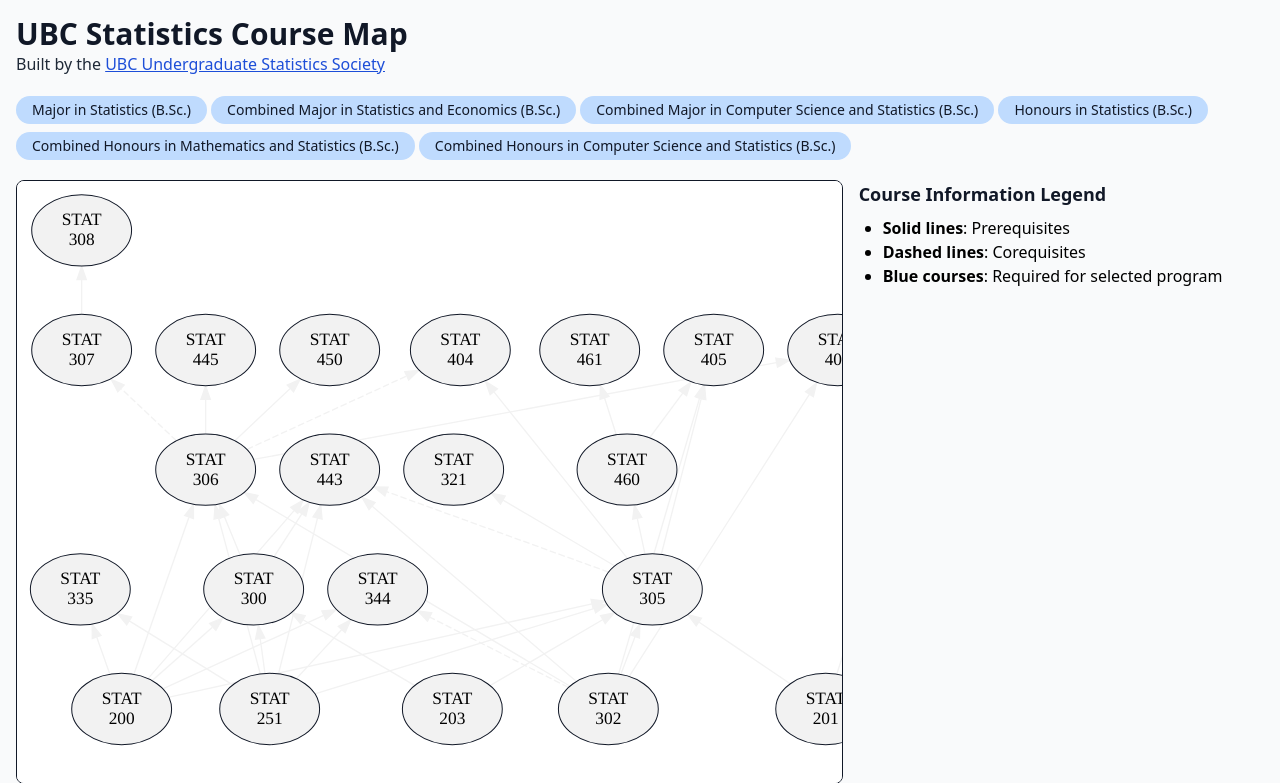
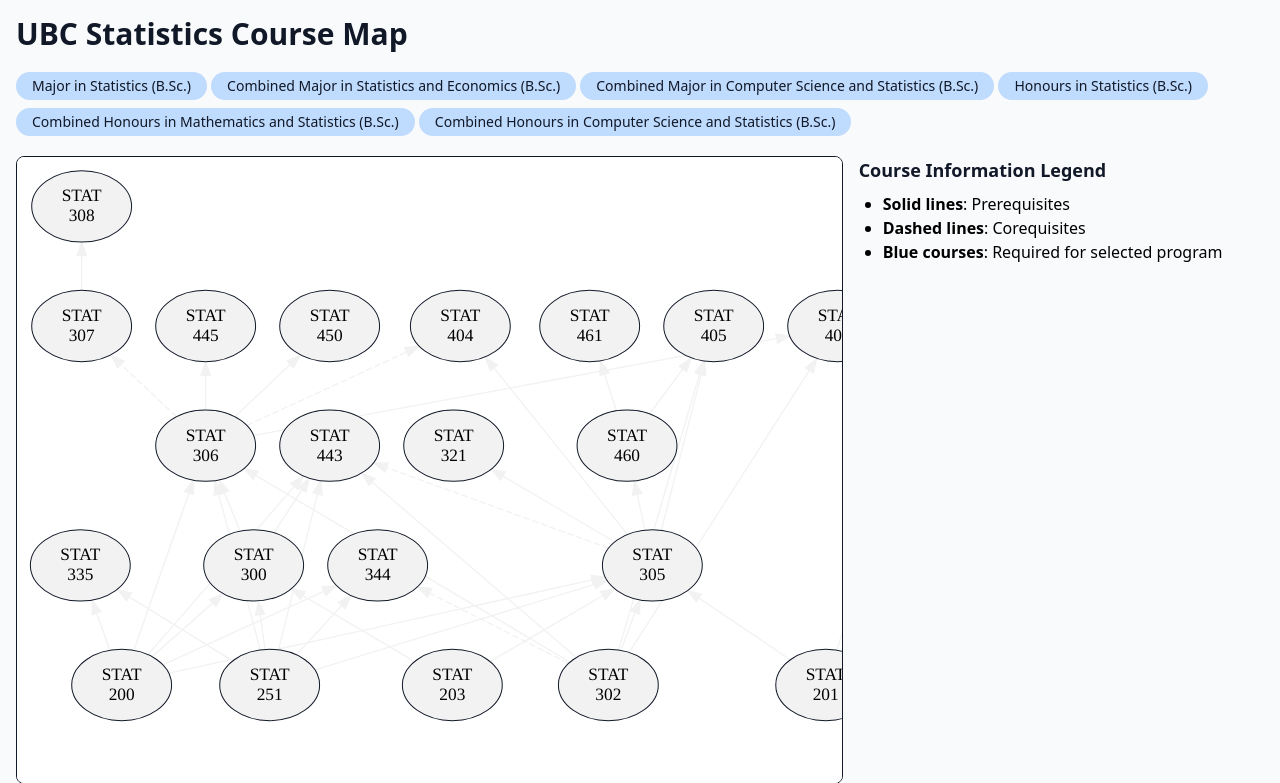
Before and after one commit to qtzan/ubc-stats-planner, a Flask app: page / in a window 1280 px wide. Shown: the top 783 px of the page. Run offline with Flask 3, Linux system fonts and the light colour scheme; some libraries are stand-ins or nearby versions.

Commit message:
changed ownership

```diff
--- a/templates/index.html
+++ b/templates/index.html
@@ -19,10 +19,7 @@
 	<!-- Title and Subtitle -->
 	<div>
 		<h1 class="text-gray-900 text-3xl font-bold mb">UBC Statistics Course Map</h1>
-		<h2 class="text-gray-800 text-md">
-			Built by the
-			<a class="text-blue-700 underline" href="https://ubcuss.ca/">UBC Undergraduate Statistics Society</a>
-		</h2>
+
 	</div>
 
 	<!-- Program selection buttons styled with TailwindCSS and Alpine.js -->
```
